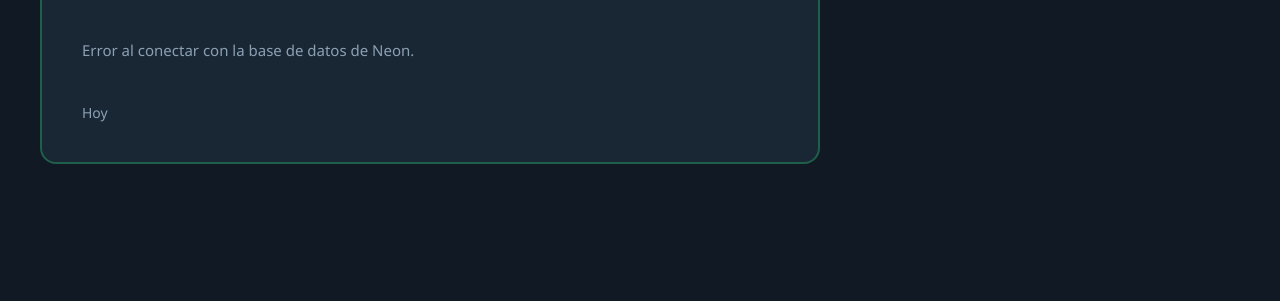
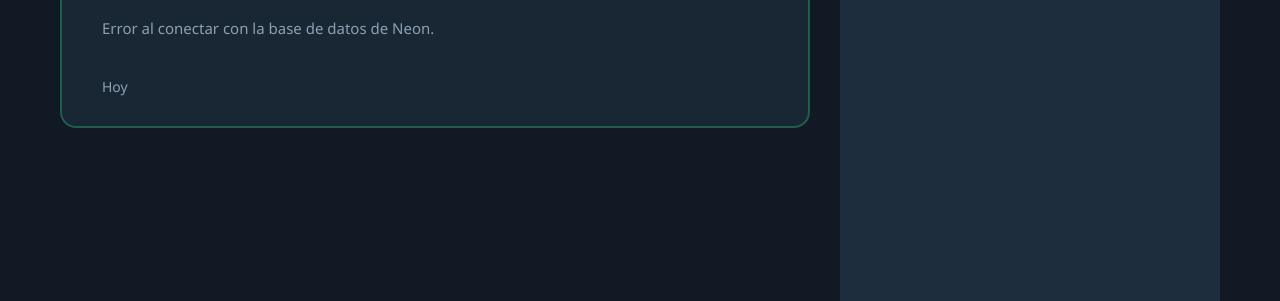
Before and after one commit to kamsantana/mi-proyecto, a website: page public/index.html in a window 1280 px wide. Shown: the part 310-611 px from the top of the page. Drawn offline with Linux system fonts and the light colour scheme; no server answers.

Commit message:
Cambios nuevos

```diff
--- a/public/style.css
+++ b/public/style.css
@@ -7,7 +7,7 @@
     --accent-green: #00df89;
     --border-green: #1f5e49;
     --orange-accent: #e57c48;
-    --edit-orange: #e67e22; /* NUEVO: Color corporativo para los botones de edición */
+    --edit-orange: #e67e22; /* Color corporativo para los botones de edición */
 }
 
 body {
@@ -165,7 +165,7 @@ body {
     box-shadow: 0 0 15px rgba(239, 68, 68, 0.4);
 }
 
-/* NUEVO: Botones avanzados de Edición de Semanas */
+/* Botones avanzados de Edición de Semanas */
 #btn-editar-dashboard,
 #btn-editar-lectura {
     background: transparent;
@@ -181,27 +181,31 @@ body {
 }
 
 /* ==========================================================================
-   DASHBOARD PRINCIPAL (GRID) - CORREGIDO (MODIFICADO)
+   DASHBOARD PRINCIPAL (GRID) - REPARADO EXPLICITAMENTE
    ========================================================================== */
 .dashboard-container {
     display: grid;
-    grid-template-columns: 2fr 1fr;
+    /* Limitamos el ancho de la tarjeta izquierda a 750px para evitar que se vea vacía a los lados */
+    grid-template-columns: minmax(auto, 750px) 380px;
     gap: 30px;
     padding: 40px;
     flex-grow: 1;
-    align-items: flex-start; /* MODIFICADO: Evita obligatoriamente que la tarjeta izquierda imite la altura de la sidebar */
+    justify-content: center; /* Centra los dos bloques en pantallas muy grandes */
 }
 .main-card {
     background-color: var(--card-bg);
     border: 2px solid var(--border-green);
     border-radius: 16px;
-    padding: 40px;
+    padding: 30px 40px;
     display: flex;
     flex-direction: column;
     justify-content: flex-start;
-    gap: 16px;                   /* MODIFICADO: Espaciado más compacto entre textos */
+    gap: 12px;                  /* Compacta la distancia entre los elementos del texto */
     position: relative;
-    height: fit-content;         /* MODIFICADO: Fuerza a la tarjeta a medir SOLO lo necesario según sus textos */
+
+    /* SOLUCIÓN AL ESTIRAMIENTO VERTICAL */
+    align-self: flex-start;     /* 👈 Fuerza a la tarjeta a encogerse verticalmente a su contenido */
+    height: auto !important;    /* 👈 Anula cualquier estiramiento residual heredado por el Grid */
 }
 .badge {
     background-color: #163831;
@@ -220,7 +224,7 @@ body {
     justify-content: space-between;
     align-items: center;
     width: 100%;
-    margin-top: 15px;            /* MODIFICADO: Une el botón directamente al final del texto */
+    margin-top: 15px;           /* Pega el botón y la fecha inmediatamente debajo del texto */
 }
 .date { color: var(--text-gray); font-size: 14px; }
 .btn-consultar {
```
